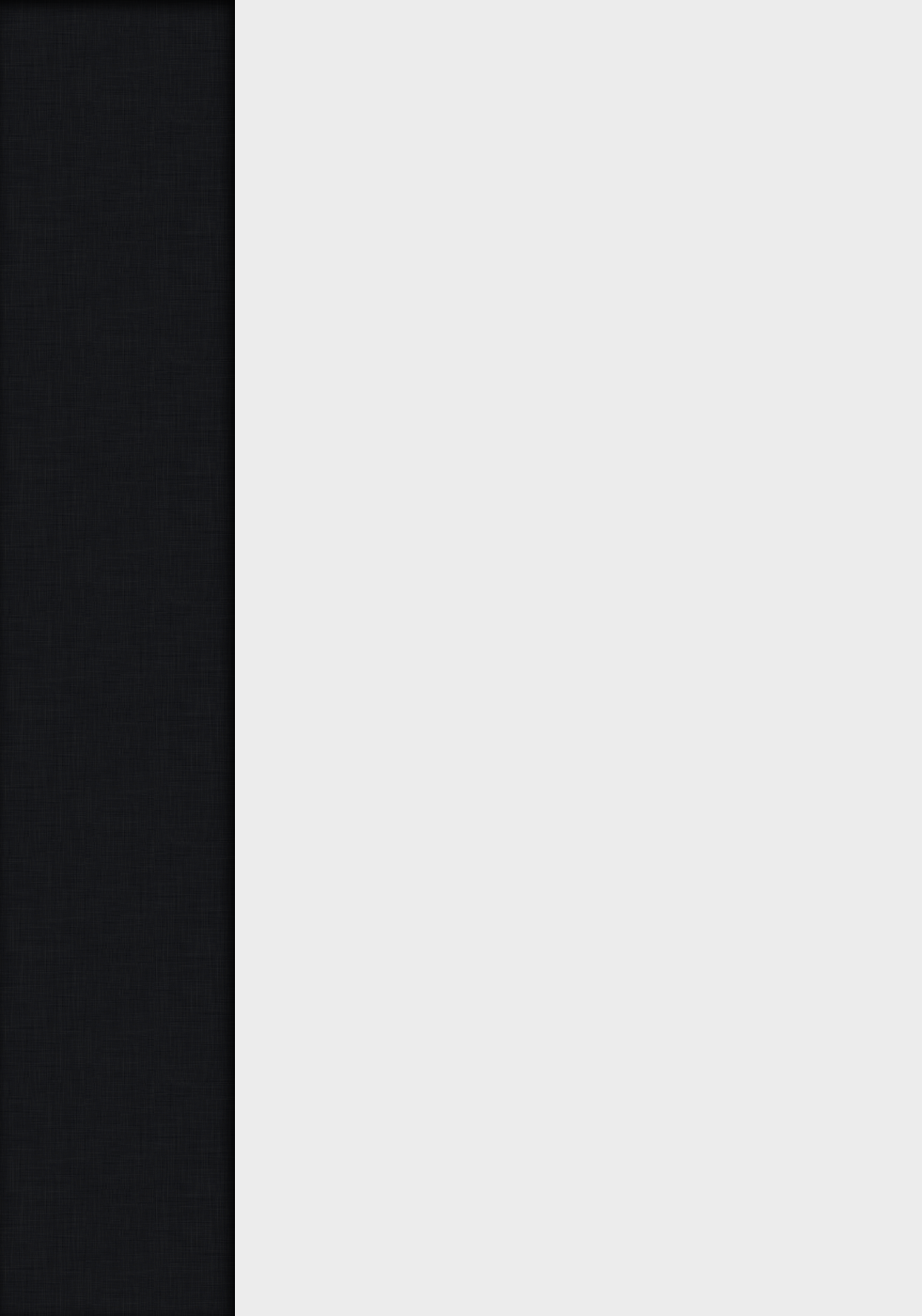
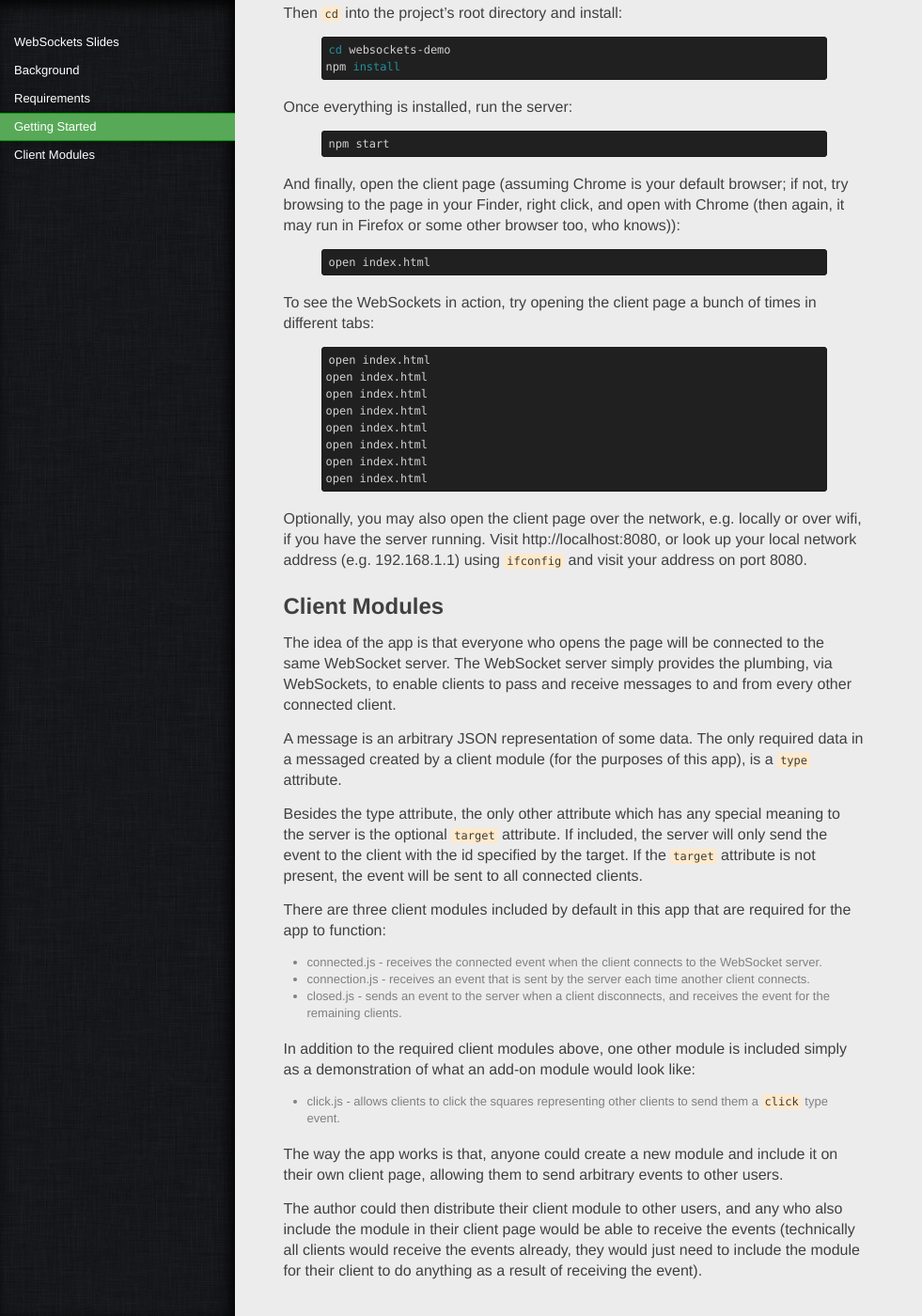
Before and after one commit to alfajango/alfajango.github.com, a Jekyll site: the page built from _posts/2013-06-12-websockets-demo.md, in a window 1280 px wide and 1400 px high, scrolled down 1354 px. Shown: the whole window at 94% size, without its empty margins (0-981 px from the left). Built offline with Jekyll 4.4.1, drawn with Linux system fonts in a browser that asks for light colours; Markdown is read by kramdown in place of the engine named in the settings; some of the changed text lies outside the part shown.

Commit message:
Basic websockets-demo project page from readme.

```diff
--- a/_posts/2013-06-12-websockets-demo.md
+++ b/_posts/2013-06-12-websockets-demo.md
@@ -12,4 +12,125 @@ github:
 
 # WebSockets Demo
 
-blah blah
+This is a demo app to accompany the [WebSockets and Methods for
+Real-Time Data
+Streaming](http://www.meetup.com/SEM-JS/events/115354852/) talk at the SE Michigan JavaScript users
+group.
+
+<h2><a href="/websockets-slides" target="_blank">WebSockets Slides</a></h2>
+
+## Background
+
+This app consists of a server and a client. The server happens to be
+written in NodeJS, since this is a demo for a JavaScript users group
+after all, but it could have easily been writtin in Ruby, Python, or
+some other language and the lessons would remain the same.
+
+The client is a single HTML webpage, which can be opened directly in
+the browser. The page uses the HTML5 WebSocket spec to connect and
+stream data to and from the server in real-time.
+
+## Requirements
+
+This app is intended for demonstration purposes, and thus the front-end
+uses no 3rd-party WebSockets library, such as Socket.IO; it's just
+plain, good old fashioned JavaScript. As a result, this should not be
+considered cross-browser compatible. It's been built and tested using
+Chrome on Mac OSX.
+
+To run the server, you will need to have [NodeJS](http://nodejs.org/)
+and [NPM](https://npmjs.org/) installed.
+
+## Getting Started
+
+Grab the repo from Github:
+
+{% highlight bash %}
+git clone git://github.com/JangoSteve/websockets-demo
+{% endhighlight %}
+
+Then `cd` into the project's root directory and install:
+
+{% highlight bash %}
+cd websockets-demo
+npm install
+{% endhighlight %}
+
+Once everything is installed, run the server:
+
+{% highlight bash %}
+npm start
+{% endhighlight %}
+
+And finally, open the client page (assuming Chrome is your default
+browser; if not, try browsing to the page in your Finder, right click,
+and open with Chrome (then again, it may run in Firefox or some other
+browser too, who knows)):
+
+{% highlight bash %}
+open index.html
+{% endhighlight %}
+
+To see the WebSockets in action, try opening the client page a bunch of
+times in different tabs:
+
+{% highlight bash %}
+open index.html
+open index.html
+open index.html
+open index.html
+open index.html
+open index.html
+open index.html
+open index.html
+{% endhighlight %}
+
+Optionally, you may also open the client page over the
+network, e.g. locally or over wifi, if you have the server
+running. Visit http://localhost:8080, or look
+up your local network address (e.g. 192.168.1.1) using `ifconfig`
+and visit your address on port 8080.
+
+## Client Modules
+
+The idea of the app is that everyone who opens the page will be
+connected to the same WebSocket server. The WebSocket server simply
+provides the plumbing, via WebSockets, to enable clients to pass and
+receive messages to and from every other connected client.
+
+A message is an arbitrary JSON representation of some data. The only
+required data in a messaged created by a client module (for the purposes
+of this app), is a `type` attribute.
+
+Besides the type attribute, the only other attribute which has any
+special meaning to the server is the optional `target` attribute. If
+included, the server will only send the event to the client with the id
+specified by the target. If the `target` attribute is not present, the
+event will be sent to all connected clients.
+
+There are three client modules included by default in this app that are
+required for the app to function:
+
+* connected.js - receives the connected event when the client connects
+  to the WebSocket server.
+* connection.js - receives an event that is sent by the server each
+  time another client connects.
+* closed.js - sends an event to the server when a client disconnects,
+  and receives the event for the remaining clients.
+
+In addition to the required client modules above, one other module is
+included simply as a demonstration of what an add-on module would look
+like:
+
+* click.js - allows clients to click the squares representing other
+  clients to send them a `click` type event.
+
+The way the app works is that, anyone could create a new module and
+include it on their own client page, allowing them to send arbitrary
+events to other users.
+
+The author could then distribute their client module to other users, and
+any who also include the module in their client page would be able to
+receive the events (technically all clients would receive the events
+already, they would just need to include the module for their client to
+do anything as a result of receiving the event).
```
